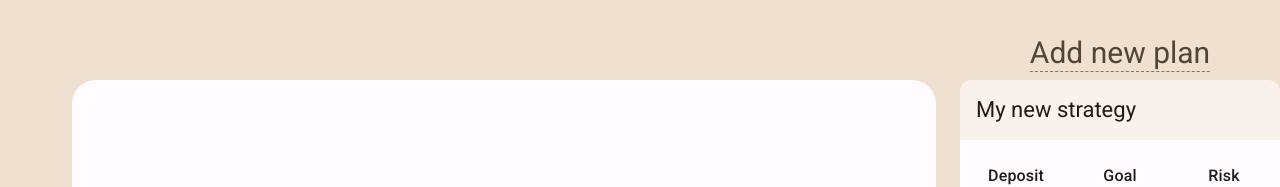
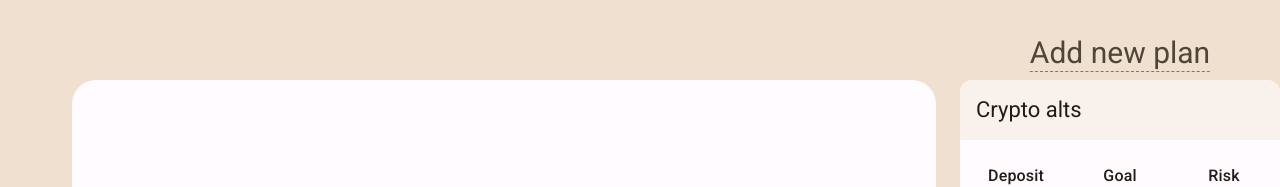
Before and after one commit to 7evenUp/trading-plan, a React (Vite) app: page /plan in a window 1280 px wide. Shown: the top 187 px of the page. Built offline with nearby package versions, Linux system fonts and the light colour scheme.

Commit message:
last changes

```diff
--- a/src/components/CreatePlanForm.tsx
+++ b/src/components/CreatePlanForm.tsx
@@ -2,7 +2,7 @@ import { AddCircle, Check, Cancel } from "iconoir-react";
 import { useState } from "react";
 import { useNavigate } from "react-router-dom";
 import { trim } from "../lib/trim";
-import { useAppDispatch } from "../redux/hooks";
+import { useAppDispatch, useAppSelector } from "../redux/hooks";
 import { add } from "../redux/planSlice";
 import FilledButton from "./FilledButton";
 import SegmentedButton from "./SegmentedButton";
@@ -25,6 +25,7 @@ const CreatePlanForm = ({ closeForm }: { closeForm: () => void }) => {
 
   const navigate = useNavigate();
 
+  const plans = useAppSelector(state => state.plans)
   const dispatch = useAppDispatch();
 
   const onCreate = () => {
@@ -46,7 +47,7 @@ const CreatePlanForm = ({ closeForm }: { closeForm: () => void }) => {
   return (
     <div className="w-full p-6 rounded-xl bg-surface">
       <h2 className="text-[22px] leading-7 text-center mb-6">
-        Create your first plan
+        {plans.length ? 'Create new plan' : 'Create your first plan'}
       </h2>
       <form className="flex flex-col gap-4 w-full">
         <TextField
--- a/src/redux/planSlice.ts
+++ b/src/redux/planSlice.ts
@@ -15,8 +15,8 @@ export type PlanState = Plan[]
 
 const initialState: PlanState = [
   {
-    id: 'my-new-strategy',
-    title: 'My new strategy',
+    id: 'crypto-alts',
+    title: 'Crypto alts',
     deposit: 1000,
     goal: 500,
     risk: 5,
```
